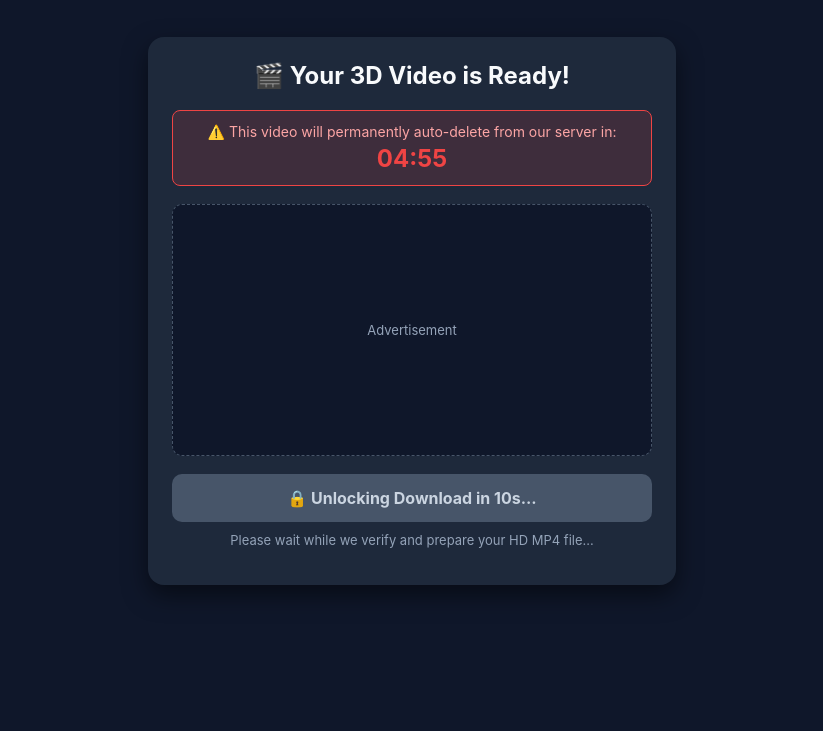
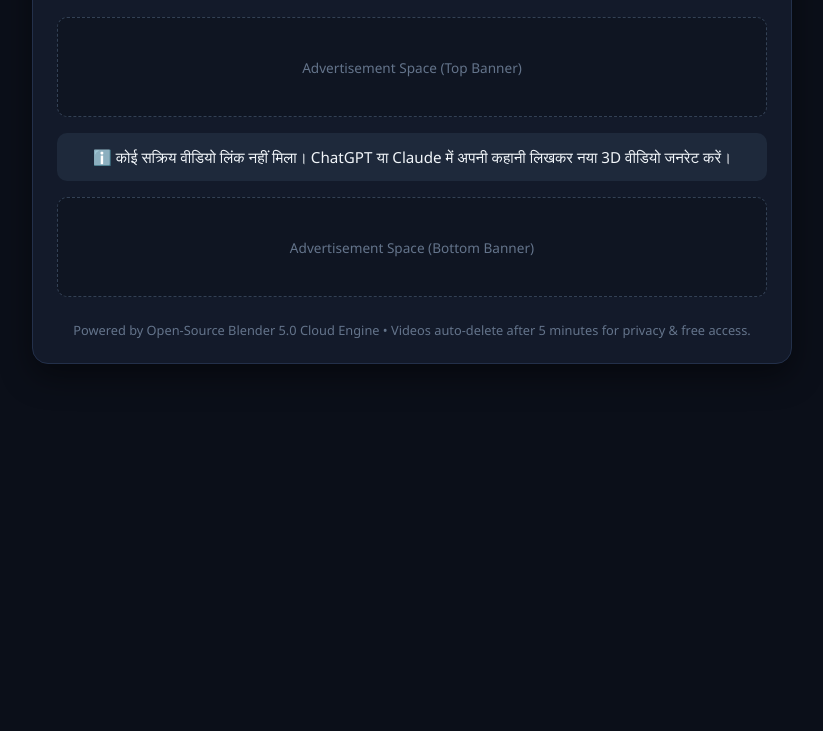
Before and after one commit to potko-app/ai-3d-video-studio, a plain HTML site: page docs/index.html in a window 1280 px wide. Shown: the part 109-840 px from the top of the page, without its empty margins (228-1051 px from the left). After the commit the page ends 800 px from the top, so only its background shows below. Drawn offline with Linux system fonts and the light colour scheme.

Commit message:
Update index.html for language and content changes

```diff
--- a/docs/index.html
+++ b/docs/index.html
@@ -1,155 +1,115 @@
 <!DOCTYPE html>
-<html lang="en">
+<html lang="hi">
 <head>
-    <meta charset="UTF-8">
-    <meta name="viewport" content="width=device-width, initial-scale=1.0">
-    <title>Your 3D AI Video is Ready</title>
-    <style>
-        body {
-            font-family: -apple-system, BlinkMacSystemFont, "Segoe UI", Roboto, sans-serif;
-            background-color: #0f172a;
-            color: #f8fafc;
-            display: flex;
-            flex-direction: column;
-            align-items: center;
-            justify-content: center;
-            min-height: 100vh;
-            margin: 0;
-            padding: 20px;
-            text-align: center;
-        }
-        .card {
-            background: #1e293b;
-            border-radius: 16px;
-            padding: 24px;
-            max-width: 480px;
-            width: 100%;
-            box-shadow: 0 10px 25px rgba(0,0,0,0.5);
-        }
-        .warning-box {
-            background: rgba(239, 68, 68, 0.15);
-            border: 1px solid #ef4444;
-            color: #fca5a5;
-            padding: 12px;
-            border-radius: 8px;
-            font-size: 14px;
-            margin-bottom: 18px;
-        }
-        .timer {
-            font-size: 24px;
-            font-weight: bold;
-            color: #ef4444;
-            display: block;
-            margin-top: 4px;
-        }
-        .ad-slot {
-            background: #0f172a;
-            border: 1px dashed #475569;
-            border-radius: 10px;
-            min-height: 250px;
-            display: flex;
-            align-items: center;
-            justify-content: center;
-            margin: 18px 0;
-            color: #94a3b8;
-            font-size: 13px;
-            overflow: hidden;
-        }
-        .btn {
-            display: inline-block;
-            width: 100%;
-            padding: 14px 0;
-            border-radius: 10px;
-            font-size: 16px;
-            font-weight: bold;
-            border: none;
-            cursor: not-allowed;
-            background: #475569;
-            color: #cbd5e1;
-            text-decoration: none;
-            transition: 0.3s;
-        }
-        .btn.active {
-            background: #22c55e;
-            color: #052e16;
-            cursor: pointer;
-            box-shadow: 0 4px 15px rgba(34, 197, 94, 0.4);
-        }
-        .status-text {
-            font-size: 13px;
-            color: #94a3b8;
-            margin-top: 10px;
-        }
-    </style>
+  <meta charset="UTF-8" />
+  <meta name="viewport" content="width=device-width, initial-scale=1.0" />
+  <title>AI 3D Video Studio — Watch & Download</title>
+  <link rel="stylesheet" href="style.css" />
 </head>
 <body>
+  <div class="container">
+    <header>
+      <h1>🎬 AI 3D Video Studio</h1>
+      <p>100% Free Custom 3D Explainer &amp; Story Renderer</p>
+    </header>
 
-<div class="card">
-    <h2 style="margin-top: 0;">🎬 Your 3D Video is Ready!</h2>
-
-    <div class="warning-box">
-        ⚠️ This video will permanently auto-delete from our server in:
-        <span class="timer" id="deleteTimer">05:00</span>
+    <!-- Top Ad Slot (भविष्य में AdSense / Adsterra स्क्रिप्ट यहाँ डालें) -->
+    <div class="ad-slot" id="ad-top">
+      Advertisement Space (Top Banner)
     </div>
 
-    <div class="ad-slot" id="adContainer">
-        <div>
-            <p>Advertisement</p>
-        </div>
+    <!-- Status & 5-Minute Auto-Delete Timer -->
+    <div class="status-box" id="status-box">
+      <div id="status-text">⏳ वीडियो अनलॉक होने में <strong>15</strong> सेकंड बाकी हैं...</div>
+      <div class="timer-badge" id="delete-timer">Auto-Delete in: 05:00</div>
     </div>
 
-    <a id="downloadBtn" class="btn">🔒 Unlocking Download in 15s...</a>
-    <p class="status-text" id="statusMsg">Please wait while we verify and prepare your HD MP4 file...</p>
+    <!-- Preview GIF (तुरंत दिखेगा) -->
+    <div class="media-wrapper" id="gif-wrapper">
+      <img id="preview-gif" class="preview-gif" alt="3D Video Preview" />
+    </div>
+
+    <!-- Unlock / Download Button -->
+    <button class="btn" id="unlock-btn" disabled>Unlock Video (15s)</button>
+    <a class="btn btn-download" id="download-btn" style="display:none;" download="3d_story_video.mp4" target="_blank">⬇️ Download 3D Video (MP4)</a>
+
+    <!-- Final Video Player (15 सेकंड बाद अनलॉक होगा) -->
+    <div class="media-wrapper" id="video-wrapper">
+      <video id="video-player" controls playsinline></video>
+    </div>
+
+    <!-- Bottom Ad Slot -->
+    <div class="ad-slot" id="ad-bottom">
+      Advertisement Space (Bottom Banner)
+    </div>
+
+    <footer>
+      Powered by Open-Source Blender 5.0 Cloud Engine • Videos auto-delete after 5 minutes for privacy &amp; free access.
+    </footer>
   </div>
 
   <script>
     const params = new URLSearchParams(window.location.search);
-    const videoUrl = params.get("v");
-    const createdAt = parseInt(params.get("t")) || Math.floor(Date.now() / 1000);
+    const videoUrl = params.get("video");
+    const gifUrl = params.get("gif");
+    const createdTs = parseInt(params.get("ts") || Math.floor(Date.now() / 1000), 10);
 
-    const expiryTime = createdAt + 300;
-    const timerEl = document.getElementById("deleteTimer");
+    const statusText = document.getElementById("status-text");
+    const deleteTimerEl = document.getElementById("delete-timer");
+    const unlockBtn = document.getElementById("unlock-btn");
+    const downloadBtn = document.getElementById("download-btn");
+    const gifWrapper = document.getElementById("gif-wrapper");
+    const previewGif = document.getElementById("preview-gif");
+    const videoWrapper = document.getElementById("video-wrapper");
+    const videoPlayer = document.getElementById("video-player");
 
+    if (!videoUrl) {
+      statusText.innerHTML = "ℹ️ कोई सक्रिय वीडियो लिंक नहीं मिला। ChatGPT या Claude में अपनी कहानी लिखकर नया 3D वीडियो जनरेट करें।";
+      unlockBtn.style.display = "none";
+      deleteTimerEl.style.display = "none";
+    } else {
+      if (gifUrl) {
+        previewGif.src = gifUrl;
+        gifWrapper.style.display = "block";
+      }
+
+      // 15-Second Ad-Unlock Countdown
+      let adSeconds = 15;
+      const adInterval = setInterval(() => {
+        adSeconds--;
+        if (adSeconds > 0) {
+          statusText.innerHTML = `⏳ वीडियो अनलॉक होने में <strong>${adSeconds}</strong> सेकंड बाकी हैं...`;
+          unlockBtn.textContent = `Unlock Video (${adSeconds}s)`;
+        } else {
+          clearInterval(adInterval);
+          statusText.innerHTML = "✅ आपका 3D वीडियो तैयार है! नीचे देखें या डाउनलोड करें:";
+          unlockBtn.style.display = "none";
+          videoPlayer.src = videoUrl;
+          videoWrapper.style.display = "block";
+          downloadBtn.href = videoUrl;
+          downloadBtn.style.display = "inline-block";
+        }
+      }, 1000);
+
+      // 5-Minute (300s) Auto-Delete Countdown
+      const expiryTs = createdTs + 300;
       const deleteInterval = setInterval(() => {
-        const now = Math.floor(Date.now() / 1000);
-        const remaining = expiryTime - now;
-
+        const remaining = expiryTs - Math.floor(Date.now() / 1000);
         if (remaining <= 0) {
           clearInterval(deleteInterval);
-            timerEl.innerText = "00:00 (EXPIRED)";
-            document.getElementById("downloadBtn").style.display = "none";
-            document.getElementById("statusMsg").innerText = "❌ Video expired and permanently deleted.";
-            return;
-        }
-
-        const mins = String(Math.floor(remaining / 60)).padStart(2, '0');
-        const secs = String(remaining % 60).padStart(2, '0');
-        timerEl.innerText = `${mins}:${secs}`;
-    }, 1000);
-
-    let adWait = 15;
-    const btn = document.getElementById("downloadBtn");
-    const statusMsg = document.getElementById("statusMsg");
-
-    const adInterval = setInterval(() => {
-        adWait--;
-        if (adWait > 0) {
-            btn.innerText = `🔒 Unlocking Download in ${adWait}s...`;
+          deleteTimerEl.textContent = "Expired (Deleted from Server)";
+          statusText.innerHTML = "⚠️ 5 मिनट पूरे हो गए हैं। यह वीडियो सर्वर से ऑटो-डिलीट हो चुका है।";
+          videoWrapper.style.display = "none";
+          gifWrapper.style.display = "none";
+          downloadBtn.style.display = "none";
+          unlockBtn.style.display = "none";
         } else {
-            clearInterval(adInterval);
-            if (videoUrl) {
-                btn.classList.add("active");
-                btn.innerText = "⬇️ Download HD Video (MP4)";
-                btn.href = videoUrl;
-                btn.setAttribute("download", "ai-3d-video.mp4");
-                statusMsg.innerText = "✅ Ready! Save it to your device before the timer hits 00:00.";
-            } else {
-                btn.innerText = "⚠️ No Video Link Found";
-                statusMsg.innerText = "Generate a video from ChatGPT or Claude first.";
-            }
+          const mins = String(Math.floor(remaining / 60)).padStart(2, "0");
+          const secs = String(remaining % 60).padStart(2, "0");
+          deleteTimerEl.textContent = `Auto-Delete in: ${mins}:${secs}`;
         }
       }, 1000);
+    }
   </script>
-
 </body>
 </html>
```
Lines whose indentation alone changed are shown as unchanged.
